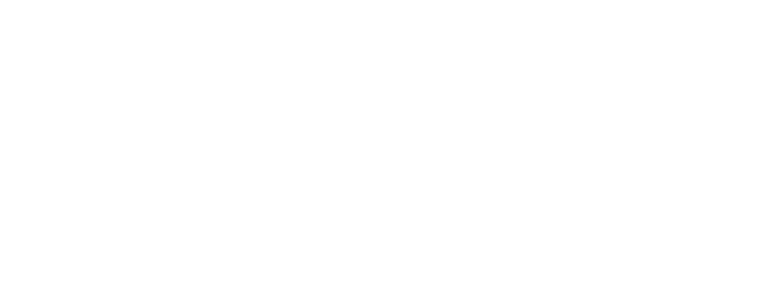
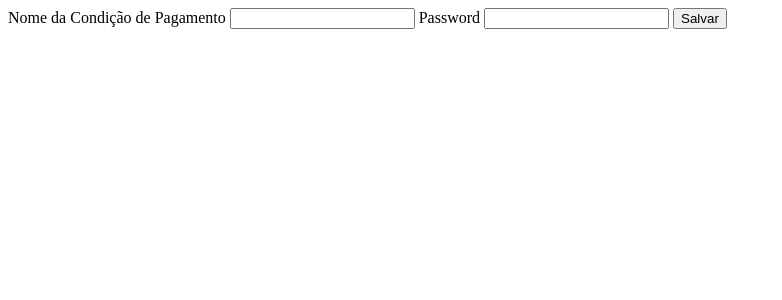
Before and after one commit to jvmebe/sales-management, a SvelteKit app: page /paycondition/new in a window 1280 px wide. Shown: the top 300 px of the page, without its empty margins (0-782 px from the left). Built offline with nearby package versions, Linux system fonts and the light colour scheme.

Commit message:
Implementar pag cadastro condicao pag

```diff
--- a/src/routes/paycondition/+page.svelte
+++ b/src/routes/paycondition/+page.svelte
@@ -23,3 +23,4 @@
         {/each}
     </tbody>
 </table>
+<a href="/paycondition/new">Novo</a>
--- /dev/null
+++ b/src/routes/paycondition/new/+page.server.ts
@@ -0,0 +1,14 @@
+import { json, redirect, type Actions } from "@sveltejs/kit";
+import {query} from '$lib/db';
+
+export const actions = {
+    default: async ({request}) => {
+        const data = await request.formData();
+        //console.log(data.get('DESCRIPTION'));
+
+        const sql = 'INSERT INTO payment_condition (DESCRIPTION, INSTALLMENT_QTY) VALUES (?, ?)'
+        await query(sql, [data.get('DESCRIPTION'), data.get('INSTALLMENT_QTY')])
+
+        redirect(303, '/paycondition')
+    }
+} satisfies Actions;
--- a/src/routes/paycondition/new/+page.svelte
+++ b/src/routes/paycondition/new/+page.svelte
@@ -0,0 +1,11 @@
+<form method="POST">
+	<label>
+		Nome da Condição de Pagamento
+		<input name="DESCRIPTION" type="text">
+	</label>
+	<label>
+		Password
+		<input name="INSTALLMENT_QTY" type="number">
+	</label>
+	<button>Salvar</button>
+</form>
```
